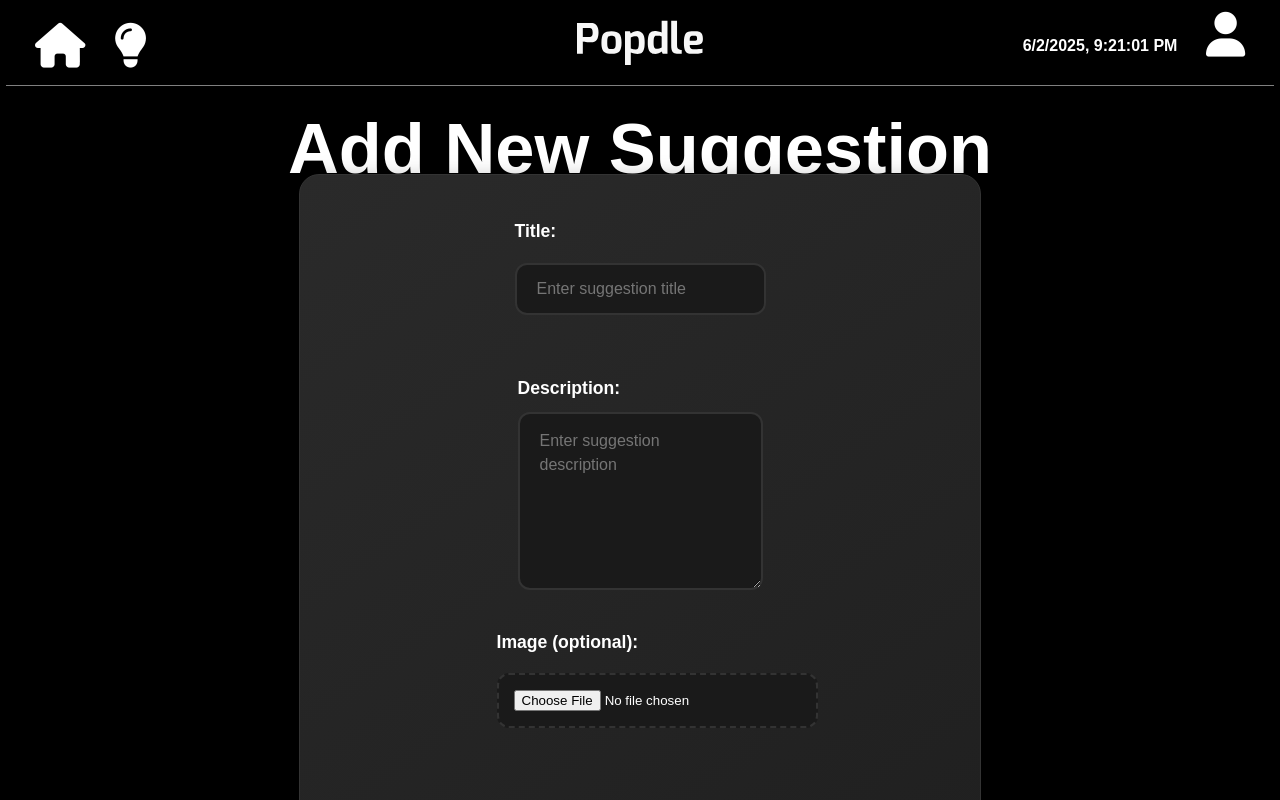
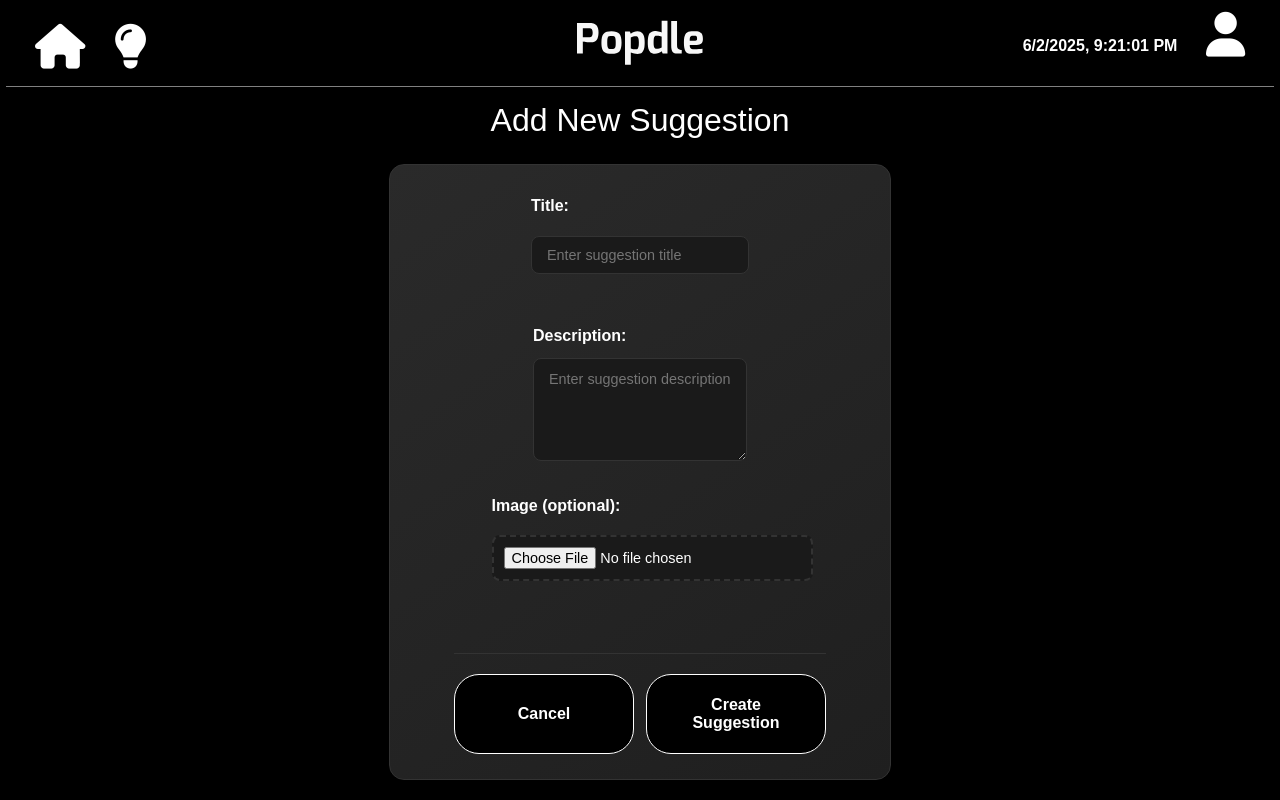
Before and after one commit to Elendoin/ZTPAI, a React (Vite) app in the folder react-app/: page /add-suggestion in a window 1280 px wide. Shown: the top 800 px of the page. Built offline with nearby package versions, Linux system fonts and the light colour scheme; no server answers; sample sign-in values are in the browser's storage.

Commit message:
feat(front): ui add suggestion tweak

```diff
--- a/react-app/src/AddSuggestion.jsx
+++ b/react-app/src/AddSuggestion.jsx
@@ -145,19 +145,17 @@ function AddSuggestion() {
                 currentPage="add-suggestion"
                 showStats={showStats}
                 onToggleStats={toggleStats}
-            />
-              <header>
-                <div className="add-suggestion-header-text">
+            />              <header>
+                <div className="add-suggestion-header-text-compact">
                     Add New Suggestion
                 </div>
             </header>
-
-            <main className="add-suggestion-container">
-                <form className="add-suggestion-form" onSubmit={handleSubmit}>
-                    <div className="add-suggestion-form-group">
-                        <label className="add-suggestion-label" htmlFor="title">Title:</label>
+              <main className="add-suggestion-container-compact">
+                <form className="add-suggestion-form-compact" onSubmit={handleSubmit}>
+                    <div className="add-suggestion-form-group-compact">
+                        <label className="add-suggestion-label-compact" htmlFor="title">Title:</label>
                         <input
-                            className="add-suggestion-input"
+                            className="add-suggestion-input-compact"
                             type="text"
                             id="title"
                             name="title"
@@ -169,25 +167,25 @@ function AddSuggestion() {
                         />
                     </div>
 
-                    <div className="add-suggestion-form-group">
-                        <label className="add-suggestion-label" htmlFor="description">Description:</label>
+                    <div className="add-suggestion-form-group-compact">
+                        <label className="add-suggestion-label-compact" htmlFor="description">Description:</label>
                         <textarea
-                            className="add-suggestion-textarea"
+                            className="add-suggestion-textarea-compact"
                             id="description"
                             name="description"
                             value={formData.description}
                             onChange={handleInputChange}
                             placeholder="Enter suggestion description"
-                            rows={6}
+                            rows={4}
                             maxLength={500}
                             required
                         />
                     </div>
 
-                    <div className="add-suggestion-form-group">
-                        <label className="add-suggestion-label" htmlFor="image">Image (optional):</label>
+                    <div className="add-suggestion-form-group-compact">
+                        <label className="add-suggestion-label-compact" htmlFor="image">Image (optional):</label>
                         <input
-                            className="add-suggestion-file-input"
+                            className="add-suggestion-file-input-compact"
                             type="file"
                             id="image"
                             name="image"
@@ -195,16 +193,16 @@ function AddSuggestion() {
                             accept="image/*"
                         />
                         {imagePreview && (
-                            <div className="add-suggestion-image-preview">
-                                <img className="add-suggestion-preview-image" src={imagePreview} alt="Preview" />
+                            <div className="add-suggestion-image-preview-compact">
+                                <img className="add-suggestion-preview-image-compact" src={imagePreview} alt="Preview" />
                             </div>
                         )}
                     </div>
 
-                    <div className="add-suggestion-form-actions">
+                    <div className="add-suggestion-form-actions-compact">
                         <button
                             type="button"
-                            className="add-suggestion-cancel-button"
+                            className="add-suggestion-button add-suggestion-cancel-button-compact"
                             onClick={handleCancel}
                             disabled={loading}
                         >
@@ -212,7 +210,7 @@ function AddSuggestion() {
                         </button>
                         <button
                             type="submit"
-                            className="add-suggestion-submit-button"
+                            className="add-suggestion-button add-suggestion-submit-button-compact"
                             disabled={loading}
                         >
                             {loading ? 'Creating...' : 'Create Suggestion'}
--- a/react-app/src/DailyQuiz.css
+++ b/react-app/src/DailyQuiz.css
@@ -627,6 +627,152 @@ main {
     box-shadow: none;
 }
 
+/* Compact Add Suggestion Styles */
+.add-suggestion-container-compact {
+    flex: 1;
+    width: 100%;
+    display: flex;
+    flex-direction: column;
+    align-items: center;
+    padding: 20px;
+    box-sizing: border-box;
+}
+
+.add-suggestion-form-compact {
+    background: linear-gradient(145deg, #2a2a2a, #1f1f1f);
+    border: 1px solid #333;
+    border-radius: 15px;
+    padding: 25px;
+    width: 100%;
+    max-width: 450px;
+    box-shadow: 0 6px 20px rgba(0, 0, 0, 0.4);
+}
+
+.add-suggestion-form-group-compact {
+    margin-bottom: 18px;
+}
+
+.add-suggestion-label-compact {
+    display: block;
+    color: white;
+    margin-bottom: 6px;
+    font-weight: bold;
+    font-size: 1em;
+}
+
+.add-suggestion-input-compact,
+.add-suggestion-textarea-compact {
+    width: 100%;
+    padding: 10px 15px;
+    border: 1px solid #333;
+    border-radius: 8px;
+    background-color: #1a1a1a;
+    color: white;
+    font-size: 0.9em;
+    font-family: Arial, sans-serif;
+    box-sizing: border-box;
+    transition: all 0.3s ease;
+}
+
+.add-suggestion-input-compact:focus,
+.add-suggestion-textarea-compact:focus {
+    outline: none;
+    border-color: #646cff;
+    box-shadow: 0 0 8px rgba(100, 108, 255, 0.3);
+    background-color: #222;
+}
+
+.add-suggestion-textarea-compact {
+    resize: vertical;
+    min-height: 80px;
+    line-height: 1.4;
+}
+
+.add-suggestion-file-input-compact {
+    width: 100%;
+    padding: 10px;
+    border: 2px dashed #333;
+    border-radius: 8px;
+    background-color: #1a1a1a;
+    color: white;
+    cursor: pointer;
+    transition: all 0.3s ease;
+    text-align: center;
+    font-size: 0.9em;
+}
+
+.add-suggestion-file-input-compact:hover {
+    border-color: #646cff;
+    background-color: #222;
+}
+
+.add-suggestion-image-preview-compact {
+    margin-top: 10px;
+    text-align: center;
+}
+
+.add-suggestion-preview-image-compact {
+    max-width: 200px;
+    max-height: 150px;
+    object-fit: cover;
+    border-radius: 8px;
+    border: 1px solid #333;
+    box-shadow: 0 3px 6px rgba(0, 0, 0, 0.3);
+}
+
+.add-suggestion-form-actions-compact {
+    display: flex;
+    gap: 12px;
+    justify-content: center;
+    margin-top: 25px;
+    padding-top: 20px;
+    border-top: 1px solid #333;
+}
+
+.add-suggestion-button {
+    padding: 12px 24px;
+    border: 1px solid #FFFFFF;
+    border-radius: 25px;
+    font-size: 1em;
+    font-weight: bold;
+    cursor: pointer;
+    transition: all 0.3s ease;
+    min-width: 100px;
+    text-align: center;
+}
+
+.add-suggestion-cancel-button-compact {
+    background-color: #000000;
+    color: white;
+}
+
+.add-suggestion-cancel-button-compact:hover:not(:disabled) {
+    background-color: #FFFFFF;
+    color: black;
+}
+
+.add-suggestion-submit-button-compact {
+    background-color: #000000;
+    color: white;
+}
+
+.add-suggestion-submit-button-compact:hover:not(:disabled) {
+    background-color: #FFFFFF;
+    color: black;
+}
+
+.add-suggestion-button:disabled {
+    opacity: 0.7;
+    cursor: not-allowed;
+    background-color: #333;
+    border-color: #333;
+}
+
+.add-suggestion-button:disabled:hover {
+    background-color: #333;
+    color: white;
+}
+
 /* Responsive design for suggestions */
 @media (max-width: 768px) {
     .suggestions-header {
@@ -654,3 +800,20 @@ main {
         flex-direction: column;
     }
 }
+
+/* Responsive design for compact add suggestion */
+@media (max-width: 768px) {
+    .add-suggestion-form-compact {
+        padding: 20px;
+        margin: 0 10px;
+        max-width: 100%;
+    }
+
+    .add-suggestion-form-actions-compact {
+        flex-direction: column;
+    }
+
+    .add-suggestion-button {
+        width: 100%;
+    }
+}
```
